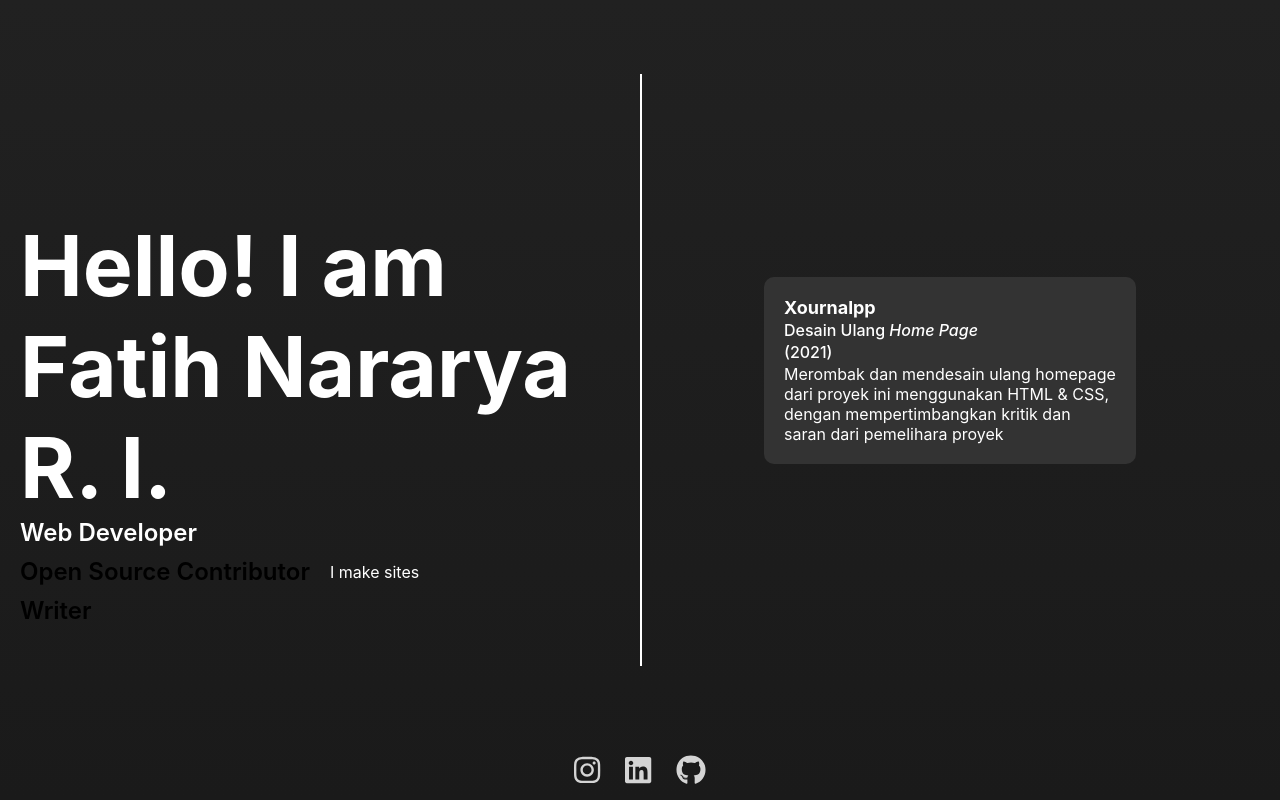
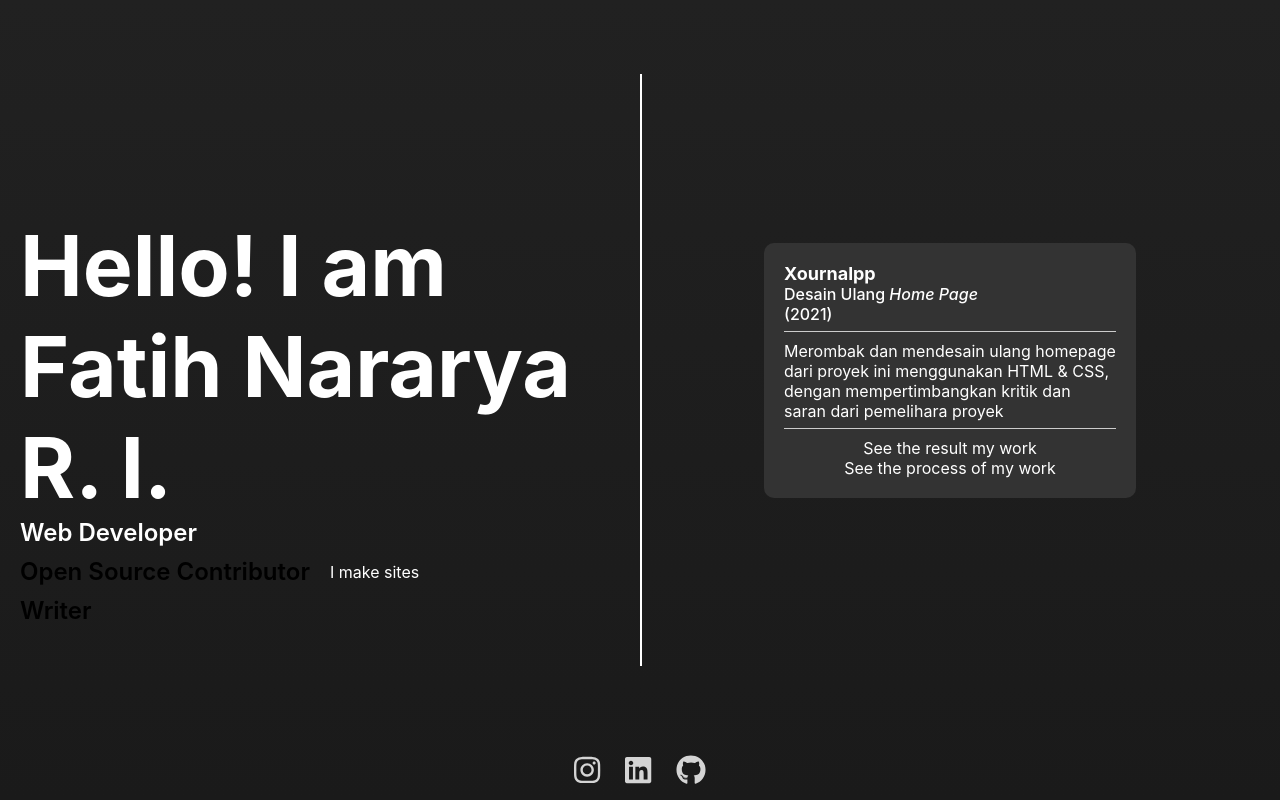
Before and after one commit to Fatih20/FatihNRI, a React (Create React App) app: page / in a window 1280 px wide. Both pictures are taken after a click on the button "Kontribusi Open-Source". Built offline with nearby package versions, Linux system fonts and the light colour scheme.

Commit message:
Some work on showing progress and breaking off event into its own component

```diff
--- a/src/components/body/content.js
+++ b/src/components/body/content.js
@@ -3,6 +3,8 @@ import styled from "styled-components";
 
 import options from "../../content/options";
 import { VanillaButton } from "../../GlobalComponent";
+
+import Event from "./event";
 
 const Main = styled.div`
     align-items: center;
@@ -48,40 +50,7 @@ const Option = styled(VanillaButton)`
     }
 `;
 
-const Event = styled.div`
-    background-color: #333333;
-    border-radius: 10px;
-    box-sizing: border-box;
-    display: flex;
-    flex-direction: column;
-    gap: 2px;
-    padding: 20px;
-    width: 60%;
-
-`;
-
-const EventTitle = styled.h2`
-    font-size: 18px;
-`;
-
-const Subtitle = styled.p`
-    font-weight: 500;
-`;
-
 export default function Content ({choiceDisplayed, handleChoiceClick}){
-
-    function cardMaker ({title, subtitle, timeStart, timeEnd, summary, relevantLink }) {
-        const time = timeEnd === null || timeEnd === undefined ? `(${timeStart})` : `(${timeStart} — ${timeEnd})`
-
-        return (
-            <Event>
-                <EventTitle>{title}</EventTitle>
-                <Subtitle dangerouslySetInnerHTML={{ __html: subtitle }}/>
-                <Subtitle>{time}</Subtitle>
-                <p dangerouslySetInnerHTML={{ __html: summary }} />
-            </Event>
-        )
-    }
 
     function optionMaker({name}) {
         return (
@@ -103,7 +72,7 @@ export default function Content ({choiceDisplayed, handleChoiceClick}){
     } else {
         return (
             <Main>
-                {options.filter(option => option["name"] === choiceDisplayed)[0]["content"].map((event) => cardMaker(event))}
+                {options.filter(option => option["name"] === choiceDisplayed)[0]["content"].map((event) => <Event event={event}/>)}
             </Main>
         )
     }
--- /dev/null
+++ b/src/components/body/event.js
@@ -0,0 +1,67 @@
+import React from "react";
+import styled from "styled-components";
+
+import options from "../../content/options";
+import { VanillaButton } from "../../GlobalComponent";
+
+const Main = styled.div`
+    background-color: #333333;
+    border-radius: 10px;
+    box-sizing: border-box;
+    display: flex;
+    flex-direction: column;
+    gap: 2px;
+    padding: 20px;
+    width: 60%;
+
+`;
+
+const EventSectionContainer = styled.div`
+    border-bottom: solid 1px rgba(255, 255, 255, 0.75);
+    margin-bottom: 7px;
+    padding-bottom: 7px;
+`;
+
+const EventTitle = styled.h2`
+    font-size: 18px;
+`;
+
+const Subtitle = styled.p`
+    font-weight: 500;
+`;
+
+const Summary = styled.p`
+    margin: 0;
+    padding: 0;
+`;
+
+const SeeWork = styled.p`
+    cursor: pointer;
+    text-align: center;
+`;
+
+const WorkContainer = styled.div`
+    display: flex;
+    flex-direction: column;
+`;
+
+export default function Event ({event : {title, subtitle, timeStart, timeEnd, summary, relevantLink }}){
+    const time = timeEnd === null || timeEnd === undefined ? `(${timeStart})` : `(${timeStart} — ${timeEnd})`
+
+    return (
+        <Main>
+            <EventSectionContainer>
+                <EventTitle dangerouslySetInnerHTML={{ __html: title }}/>
+                <Subtitle dangerouslySetInnerHTML={{ __html: subtitle }}/>
+                <Subtitle>{time}</Subtitle>
+            </EventSectionContainer>
+            <EventSectionContainer>
+                <Summary dangerouslySetInnerHTML={{ __html: summary }} />
+            </EventSectionContainer>
+            <WorkContainer>
+                <SeeWork>See the result my work</SeeWork>
+                <SeeWork>See the process of my work</SeeWork>
+            </WorkContainer>
+        </Main>
+    )
+}
```
